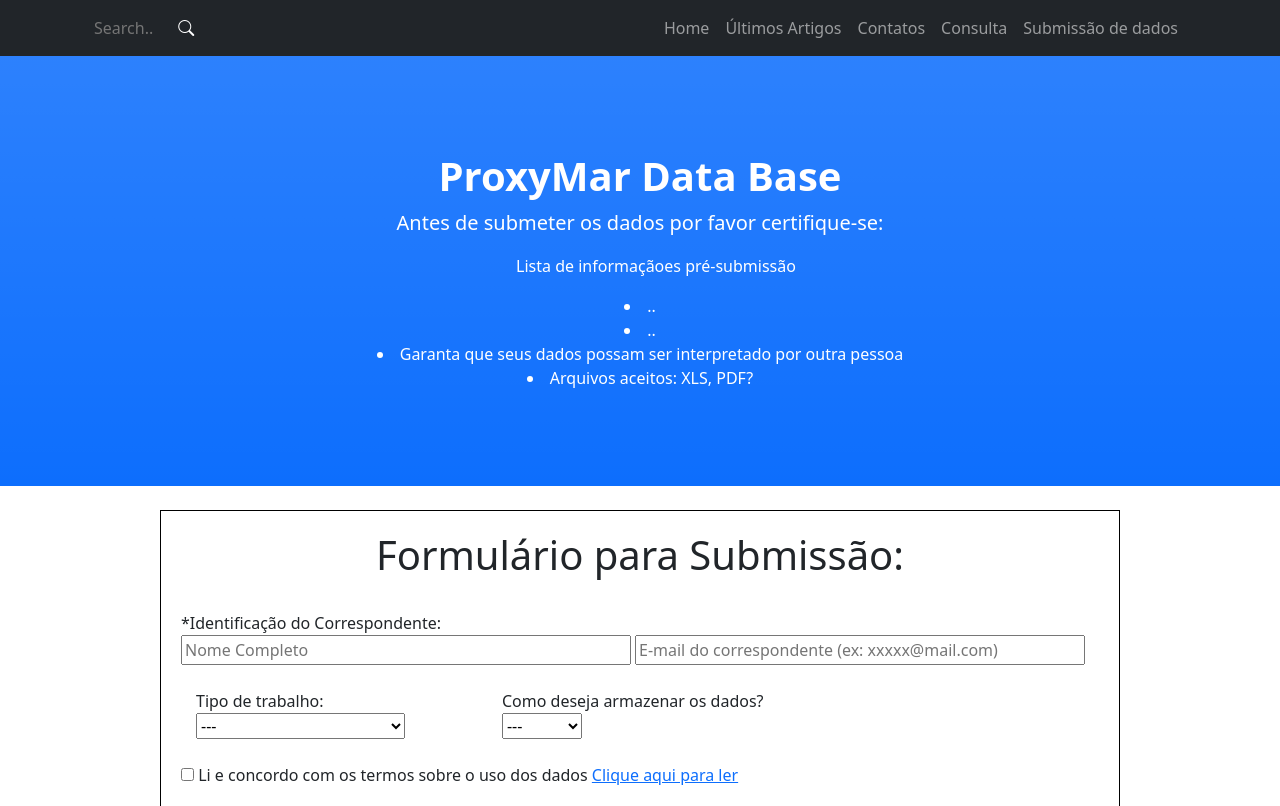
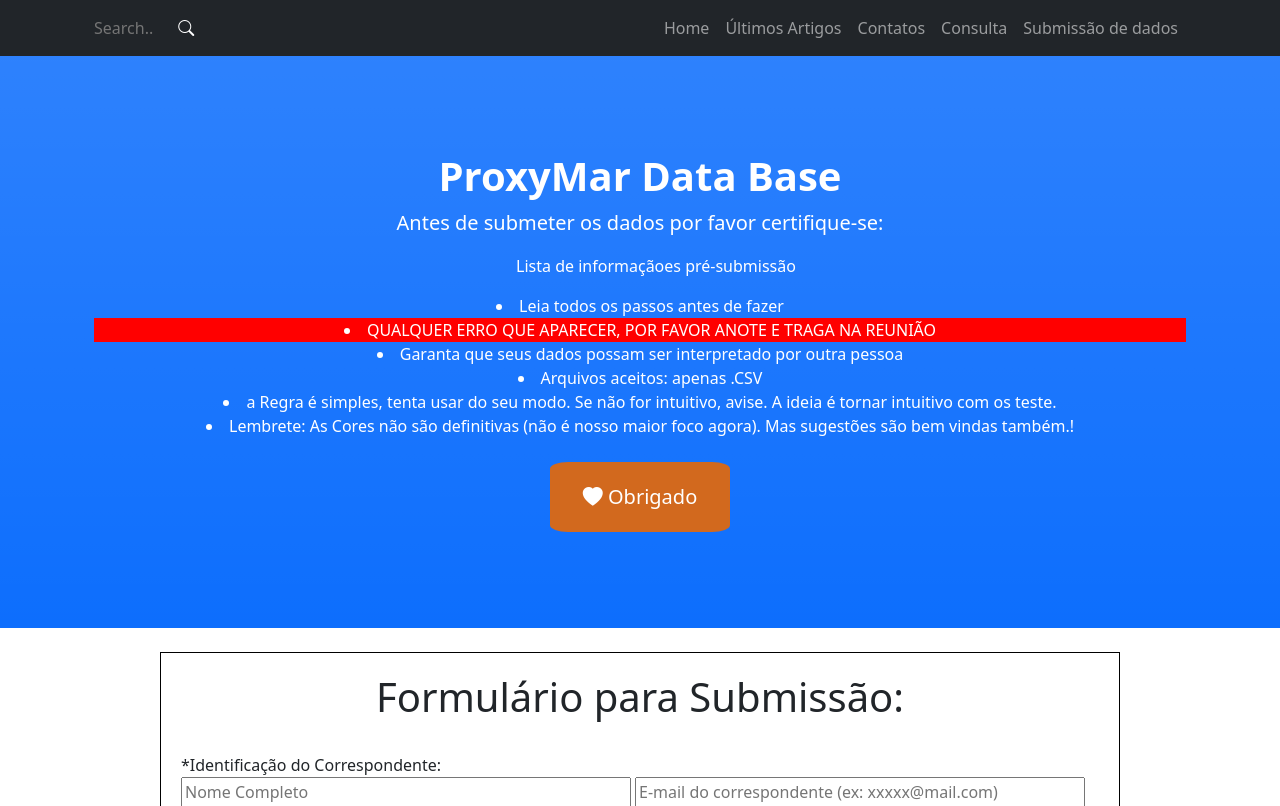
Before and after one commit to italopaladino/proxymardata, a PHP site: page /HTML/submit.html in a window 1280 px wide. Shown: the top 806 px of the page. Run offline with PHP 8.4, Linux system fonts and the light colour scheme.

Commit message:
liberado para teste

```diff
--- a/HTML/consulta.php
+++ b/HTML/consulta.php
@@ -13,8 +13,9 @@
     <link href="../css/styles.css" rel="stylesheet" />
     <link href="../css/consulta.css" rel="stylesheet" />
     <script src="https://ajax.googleapis.com/ajax/libs/jquery/3.5.1/jquery.min.js"></script>
+
     <script src="../js/add-script.js"></script>
-    <script src="../js/script.js"></script>
+    <script src="../js/scripts.js"></script>
 
     <style>
     /* Estilo do preloader */
@@ -357,7 +358,7 @@ if (tipo) {
     window.addEventListener('load', () => {
       setTimeout(() => {
         document.getElementById('preloader').style.display = 'none';
-        document.getElementById('content').style.display = 'block';
+        document.getElementById('page1').style.display = 'block';
       }, PRELOADER_TIMEOUT);
     });
 
--- a/HTML/resultados.php
+++ b/HTML/resultados.php
@@ -16,7 +16,8 @@
     <link href="../css/resultado.css" rel="stylesheet" />
 
     <script src="../js/add-script.js"></script>
-    <script src="../js/script.js"></script>
+
+    <script src= "../js/scripts.js"></script>
 
     <style>
     /* Estilos do preloader */
--- a/HTML/submit.html
+++ b/HTML/submit.html
@@ -117,10 +117,14 @@
                 <h1 class="fw-bolder"> ProxyMar Data Base</h1>
                 <p class="lead"> Antes de submeter os dados por favor certifique-se: </p>
                 <ul id="info"> Lista de informaçãoes pré-submissão</ul>
-                <li> .. </li>
-                <li> .. </li>
+                <li> Leia todos os passos antes de fazer</li>
+                <li style="background-color: red;"> QUALQUER ERRO QUE APARECER, POR FAVOR ANOTE E TRAGA NA REUNIÃO </li>
                 <li> Garanta que seus dados possam ser interpretado por outra pessoa </li>
-                <li> Arquivos aceitos: XLS, PDF? </li>
+                <li> Arquivos aceitos: apenas .CSV </li>
+                <li> a Regra é simples, tenta usar do seu modo. Se não for intuitivo, avise. A ideia é tornar intuitivo com os teste.</li>
+                <li> Lembrete: As Cores não são definitivas (não é nosso maior foco agora). Mas sugestões são bem vindas também.!</li></br>
+                <li class="bi bi-heart-fill" style="background-color: chocolate; font-size: 20px; width: 180px; border-radius: 10%;"> Obrigado</li>
+
 </div>
         </header></br>
 
@@ -172,7 +176,7 @@
 <div class="termo">
 
     <input type="checkbox" id="termo" name="termo" value="term">
-    <label for="termo"> Li e concordo com os termos sobre o uso dos dados <a href="javascript:abrirPDF()"> Clique aqui para ler</a></label>
+    <label for="termo"> Li e concordo com os termos sobre o uso dos dados <a href="javascript:abrirTermo()"> Clique aqui para ler</a></label>
 
 </div></br>
 
@@ -225,7 +229,7 @@
 </div>
 <div>
     <label for="referencia" > Referência conforme a ABNT:</label></br>
-    <textarea type="text" id="referencia" name="referencia"  maxlength="1500" rows="5" cols="10" placeholder="SOBRENOME, nome abreviado. Título do artigo. Título da Revista, (abreviado ou não) Local de Publicação, Número do Volume, Número do Fascículo, Páginas inicial-final, mês e ano."></textarea></br></br>
+    <textarea type="text" id="referencia" name="referencia" required maxlength="1500" rows="5" cols="10" placeholder="SOBRENOME, nome abreviado. Título do artigo. Título da Revista, (abreviado ou não) Local de Publicação, Número do Volume, Número do Fascículo, Páginas inicial-final, mês e ano."></textarea></br></br>
 </div>
 
     <div>
@@ -249,7 +253,7 @@
         <h1 style="text-align: center;"> Informação dos dados a serem submetidos: </h1></br>
 
 <div id="coord">
-    <h3 for="lat-long"> Adicione as Coordenadas de CADA ponto de coleta:<a title="VER MODELO" href="javascript:abrirPDF()"  style="color: red;" class="bi bi-question-square-fill"></a></h3>
+    <h3 for="lat-long"> Adicione as Coordenadas de CADA ponto de coleta:<a title="VER MODELO" href="javascript:abrirPonto()"  style="color: red;" class="bi bi-question-square-fill"></a></h3>
 
     <div id="coordenadas" >
       <!-- os pontos de coletas serão inseridos aqui -->
@@ -358,7 +362,7 @@
 
 
 <h2> Adicione o arquivo CSV (separado por virgula): </h2>
-<a title="VER MODELO" href="javascript:abrirPDF()"  style="color: green; margin-right: 2%; font-size: 45px;" class="bi bi-filetype-csv"></a>
+<a title="VER MODELO" href="javascript:abrirCSV()"  style="color: green; margin-right: 2%; font-size: 45px;" class="bi bi-filetype-csv"></a>
 <input id="refef" type="file" name="tabelaDado" style="width: 30%;" unique><br><br><br>
 
     </br></br></br>
--- a/PHP/top-ano-coleta.php
+++ b/PHP/top-ano-coleta.php
@@ -19,7 +19,8 @@ try {
     foreach ($anoColetas as $anoColeta) {
         $ano = htmlspecialchars($anoColeta['ano']);
         $quantidade = htmlspecialchars($anoColeta['quantidade']);
-        $filtroHTML .= "<li><a title='Filtrar pelo ano de Coleta' class='top-filtro' href='detalhes.php?ano=".$ano."'>" .$ano. " ($quantidade)</a></li>"; // adicionar link para pesquisa dos anos
+        $filtroHTML .= "<li><a title='Filtrar pelo ano de Coleta' class='top-filtro' href='#' onclick='showAlert(); return false;'>" . $ano . " ($quantidade)</a></li>";
+ // adicionar link para pesquisa dos anos
     }
     $filtroHTML .= "</ul>";
 
--- a/PHP/top-equi.php
+++ b/PHP/top-equi.php
@@ -50,7 +50,7 @@ SELECT outroequi AS coluna, COUNT(*) AS quantidade FROM equipcoleta WHERE outroe
         $quantidade = htmlspecialchars($resultado['quantidade']);
         if ($quantidade > 0) {
             $nome = isset($nomesColunas[$coluna]) ? htmlspecialchars($nomesColunas[$coluna]) : htmlspecialchars($coluna);
-            $filtroHTML .= "<li><a title='Filtrar pelo tipo de equipamento utilizado para coleta' class='top-filtro' href='detalhe.php?prox=" .$nome. "'>" . $nome . "($quantidade)</a></li>";
+            $filtroHTML .= "<li><a title='Filtrar pelo tipo de equipamento utilizado para coleta' class='top-filtro' href='#' onclick='showAlert(); return false;'>" . $nome . "($quantidade)</a></li>";
         }
     }
     $filtroHTML .= "</ul>";
--- a/PHP/top-prox.php
+++ b/PHP/top-prox.php
@@ -59,7 +59,7 @@ try {
         $quantidade = htmlspecialchars($resultado['quantidade']);
         if ($quantidade > 0) {
             $nome = isset($nomesColunas[$coluna]) ? htmlspecialchars($nomesColunas[$coluna]) : htmlspecialchars($coluna);
-            $filtroHTML .= "<li><a title='filtrar pelo proxie escolhido' class='top-filtro' href='detalhe.php?prox=" .$nome. "'>" . $nome . "($quantidade)</a></li>";
+            $filtroHTML .= "<li><a title='filtrar pelo proxie escolhido' class='top-filtro' href='#' onclick='showAlert(); return false;' >" . $nome . "($quantidade)</a></li>";
         }
     }
     $filtroHTML .= "</ul>";
--- a/errorlog/errorlog.txt
+++ b/errorlog/errorlog.txt
@@ -1,3 +1,4 @@
 Erro ao inserir na tabela infogeralERROR:  relation "infogeral" does not exist
 LINE 1: INSERT INTO infogeral (correspondente, email, tipoTrabalho, ...
-                    ^erro ao inserir na tabela de pontosArquivo CSV carregado e inserido na tabela arquivos com sucesso.Arquivo CSV carregado e inserido na tabela arquivos com sucesso.
+                    ^erro ao inserir na tabela de pontosArquivo CSV carregado e inserido na tabela arquivos com sucesso.Arquivo CSV carregado e inserido na tabela arquivos com sucesso.Erro ao inserir na tabela infogeralERROR:  invalid input syntax for type date: ""
+CONTEXT:  unnamed portal parameter $10 = ''
--- a/index.html
+++ b/index.html
@@ -46,7 +46,7 @@
       }
       100% {
         transform: translateY(-100%);
-        opacity: 1;
+        opacity: 0;
       }
     }
 
--- a/js/add-script.js
+++ b/js/add-script.js
@@ -1,8 +1,16 @@
-function abrirPDF() {
-    var url = "../assets/termo.pdf";
+function abrirTermo() {
+    var url = "../assets/termo-confia.pdf";
     window.open(url, "_blank", "toolbar=yes,scrollbars=yes,resizable=yes,top=100,left=100,width=600,height=600");
 }
 
+function abrirPonto() {
+    var url = "../assets/ponto.pdf";
+    window.open(url, "_blank", "toolbar=yes,scrollbars=yes,resizable=yes,top=100,left=100,width=600,height=600");
+}
+function abrirCSV() {
+    var url = "../assets/CSV.pdf";
+    window.open(url, "_blank", "toolbar=yes,scrollbars=yes,resizable=yes,top=100,left=100,width=600,height=600");
+}
 
 document.addEventListener('keydown',handleKeyPress);
 
@@ -87,7 +95,9 @@ function n() {
 }
 
 
-
+function showAlert() {
+    window.alert('Não deu tempo de fazer, desculpaaaa. Mas obrigado por tentar testar, na proxima vai estar funcionando');
+}
 
 
 // SCRIPT PARA PAGINA DE INDEX - LOGIN - TECLA ESC
```
Also changed, not shown: 3 other files.
